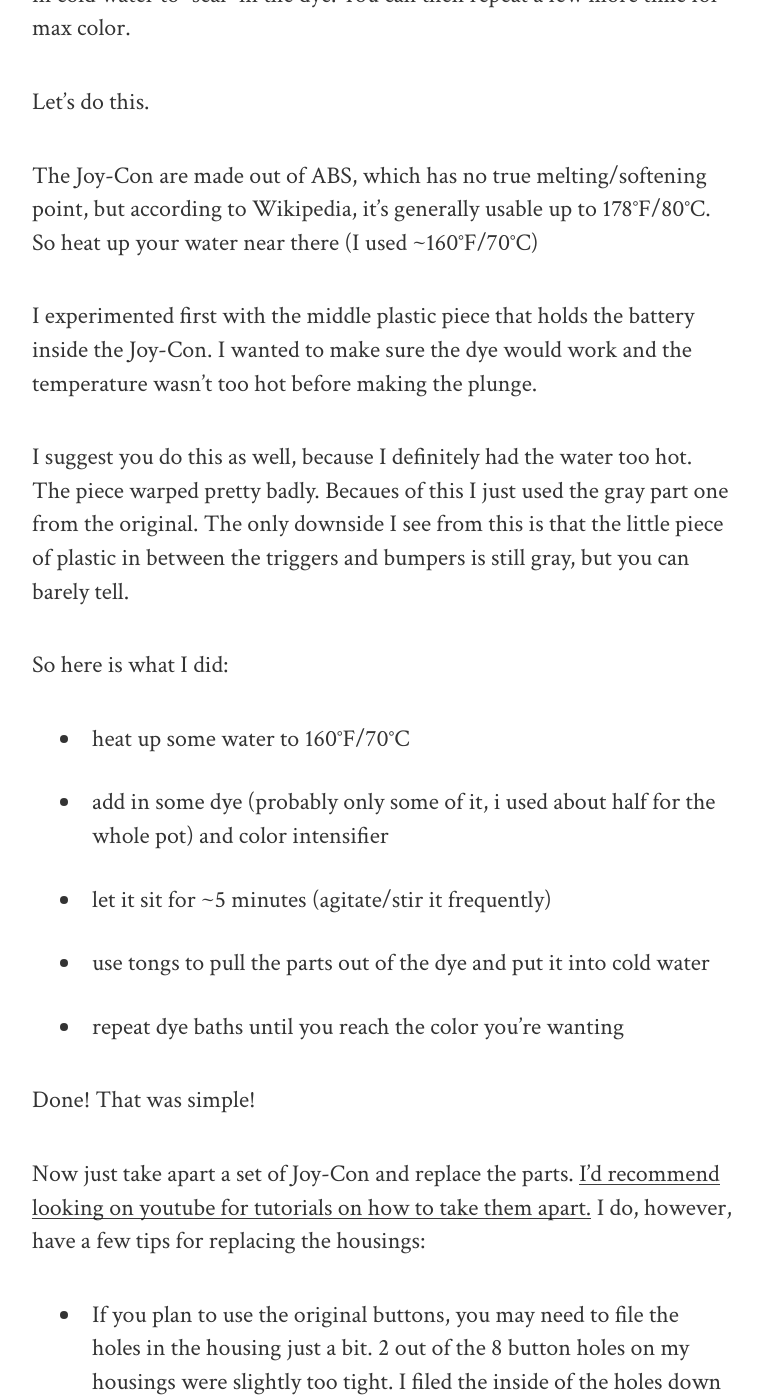
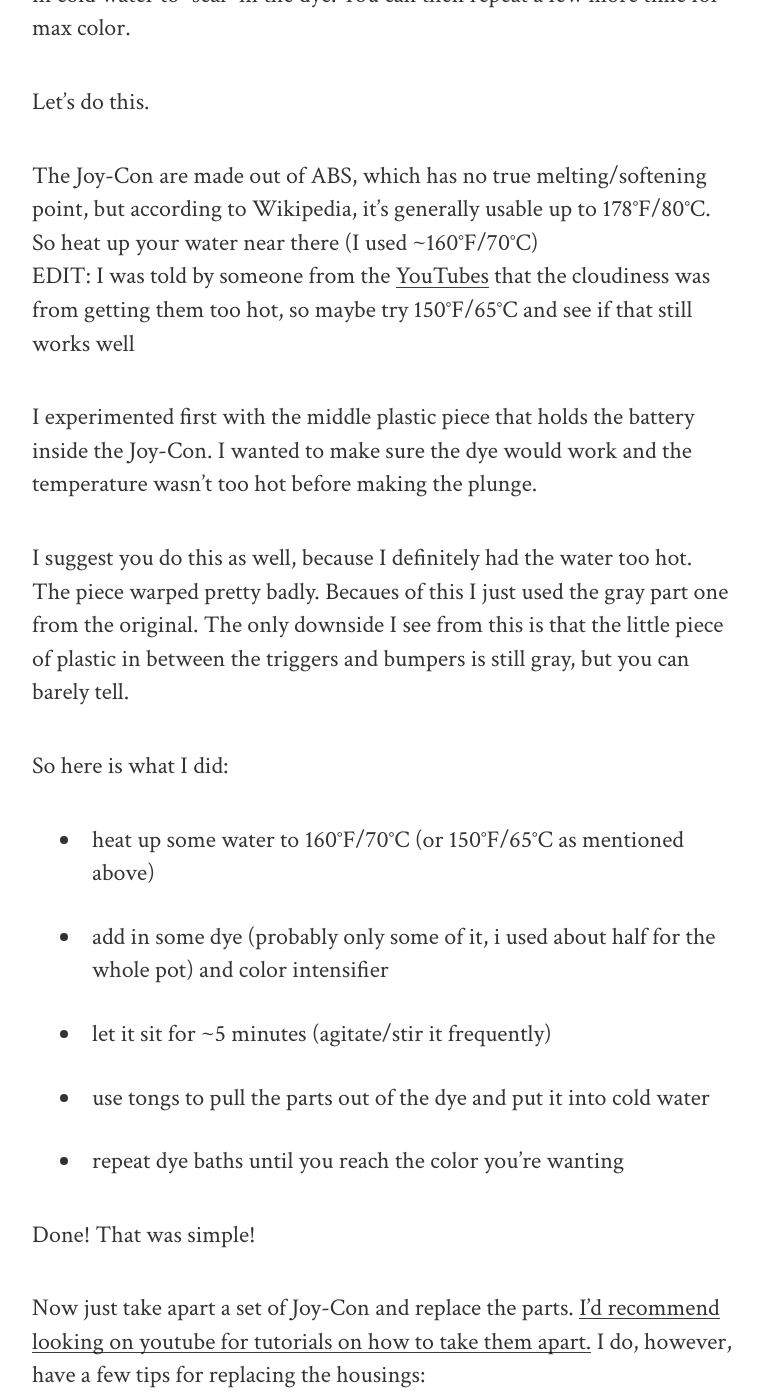
Before and after one commit to mermaid/HolimanDotOrg, a Jekyll site: the page built from _posts/2017-09-14-fire-orange-joy-con.md, in a window 1280 px wide and 1400 px high, scrolled down 1957 px. Shown: the whole window, without its empty margins (258-1020 px from the left). Built offline with Jekyll 4.4.1, drawn with Linux system fonts in a browser that asks for light colours; nearby versions of some CDN libraries.

Commit message:
Update to make sure they don't get too hot

```diff
--- a/_posts/2017-09-14-fire-orange-joy-con.md
+++ b/_posts/2017-09-14-fire-orange-joy-con.md
@@ -6,7 +6,7 @@
 
 ![#leftjoycon](/img/joy-con/IMG_1745.jpg)
 [Just take me to the photos!]({{ page.url }}#photos)
-[Just take me to the YouTube!](https://www.youtube.com/embed/gCNbDy_LYfw)
+[Just take me to the YouTube!](https://www.youtube.com/watch?v=gCNbDy_LYfw)
 
 
 I’ve always loved the [Funtastic Nintendo 64 consoles](http://nintendo64.wikia.com/wiki/Funtastic_Color_Series). The console of my childhood was gray, but that controller man… Atomic Purple was my jam.
@@ -25,13 +25,14 @@
 Let's do this.
 
 The Joy-Con are made out of ABS, which has no true melting/softening point, but according to Wikipedia, it’s generally usable up to 178°F/80°C. So heat up your water near there (I used ~160°F/70°C)
+EDIT: I was told by someone from the [YouTubes](https://www.youtube.com/watch?v=gCNbDy_LYfw) that the cloudiness was from getting them too hot, so maybe try 150°F/65°C and see if that still works well
 
 I experimented first with the middle plastic piece that holds the battery inside the Joy-Con. I wanted to make sure the dye would work and the temperature wasn’t too hot before making the plunge.
 
 I suggest you do this as well, because I definitely had the water too hot. The piece warped pretty badly. Becaues of this I just used the gray part one from the original. The only downside I see from this is that the little piece of plastic in between the triggers and bumpers is still gray, but you can barely tell.
 
 So here is what I did:
- - heat up some water to 160°F/70°C
+ - heat up some water to 160°F/70°C (or 150°F/65°C as mentioned above)
  - add in some dye (probably only some of it, i used about half for the whole pot) and color intensifier
  - let it sit for ~5 minutes (agitate/stir it frequently)
  - use tongs to pull the parts out of the dye and put it into cold water
```
Also changed, not shown: 1 other file.
